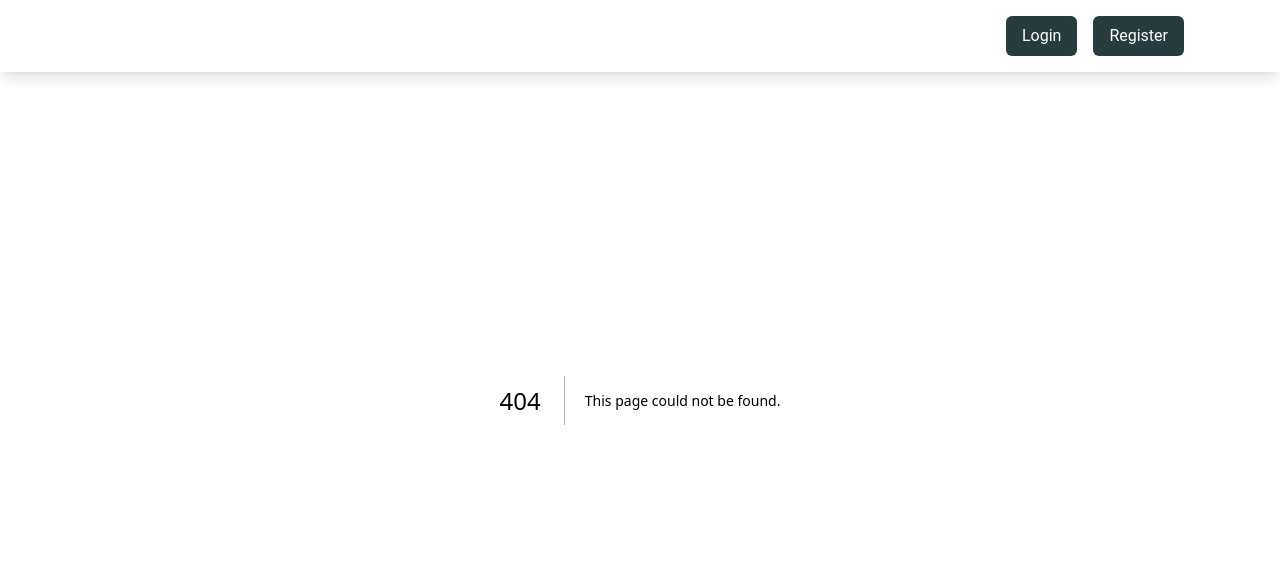
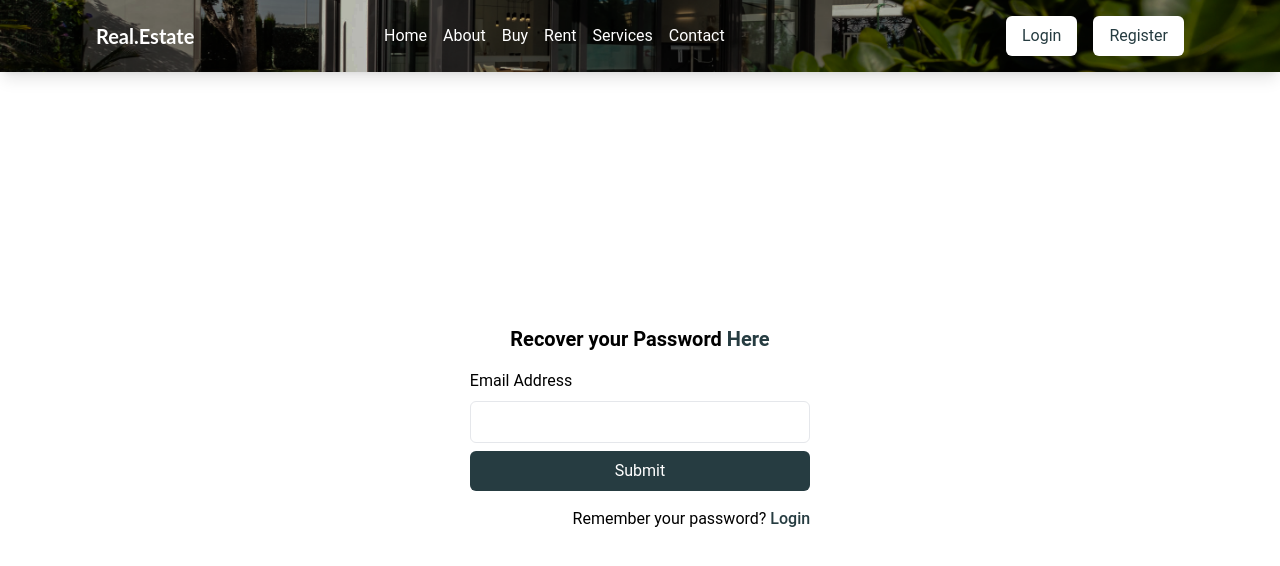
Before and after one commit to mishael1-d/nextjs-realestate, a Next.js app: page /forgot in a window 1280 px wide. Before the commit this address had no page. Shown: the top 566 px of the page. Built offline with nearby package versions, Linux system fonts and the light colour scheme.

Commit message:
added reset password page/function

```diff
--- /dev/null
+++ b/components/ForgotPassword.js
@@ -0,0 +1,66 @@
+import Link from "next/link";
+import { useRouter } from "next/router";
+import { useState } from "react";
+import { toast } from "react-toastify";
+import { forgotPasswordAuth } from "../libs/auth";
+import Buttons from "./common/Buttons";
+import FormFields from "./common/FormFields";
+import FormHeader from "./common/FormHeader";
+
+function ForgotPassword() {
+  const [email, setEmail] = useState("");
+  const [loading, setLoading] = useState(false);
+  const router = useRouter();
+  const handleSubmit = async (e) => {
+    e.preventDefault();
+    setLoading(true);
+    await forgotPasswordAuth(email)
+      .then((res) => {
+        setLoading(false);
+        toast.success("Email sent successfully");
+        router.push("/login");
+      })
+      .catch((err) => {
+        setLoading(false);
+        switch (err.code) {
+          case "auth/user-not-found":
+            toast.error("User with this email doesn't exist");
+            break;
+          default:
+            break;
+        }
+      });
+  };
+  return (
+    <div className="loginform w-[90%] md:w-[500px] mx-auto h-[89vh] flex flex-col justify-center items-center relative">
+      <FormHeader title="Recover your Password" styledTitle="Here" />
+      <form onSubmit={handleSubmit} className="grid grid-cols-1">
+        <FormFields
+          type="email"
+          value={email}
+          label="Email Address"
+          name="email"
+          onChangeFunction={(e) => setEmail(e.target.value)}
+        />
+        <Buttons
+          label="Submit"
+          variant="primary"
+          type="submit"
+          size="large"
+          loading={loading}
+          style="col-span-2"
+        />
+        <div className="mt-4 flex justify-end w-full col-span-2">
+          <p>
+            Remember your password?{" "}
+            <Link href="/login" className="text-[#263C41] font-medium">
+              Login
+            </Link>
+          </p>
+        </div>
+      </form>
+    </div>
+  );
+}
+
+export default ForgotPassword;
--- a/components/LoginForm.js
+++ b/components/LoginForm.js
@@ -95,7 +95,7 @@ function LoginForm() {
           loading={loading}
         />
         <div className="mt-4 flex justify-between items-center">
-          <Link href="/#" className="text-[#263C41] font-medium">
+          <Link href="/forgot" className="text-[#263C41] font-medium">
             Forgot Password?
           </Link>
           <p>
--- a/libs/auth.js
+++ b/libs/auth.js
@@ -5,6 +5,7 @@ import {
   GoogleAuthProvider,
   FacebookAuthProvider,
   signInWithPopup,
+  sendPasswordResetEmail,
 } from "firebase/auth";
 import { toast } from "react-toastify";
 
@@ -42,3 +43,7 @@ export const signInWithFacebook = () => {
       }
     });
 };
+
+export const forgotPasswordAuth = (email) => {
+  return sendPasswordResetEmail(auth, email);
+};
--- /dev/null
+++ b/pages/forgot.js
@@ -0,0 +1,18 @@
+import React from "react";
+import SharedNavbar from "../components/SharedNavbar";
+import ForgotPassword from "../components/ForgotPassword";
+
+function Forgot() {
+  return <ForgotPassword />;
+}
+
+export default Forgot;
+
+Forgot.getLayout = function PageLayout(page) {
+  return (
+    <>
+      <SharedNavbar />
+      {page}
+    </>
+  );
+};
```
